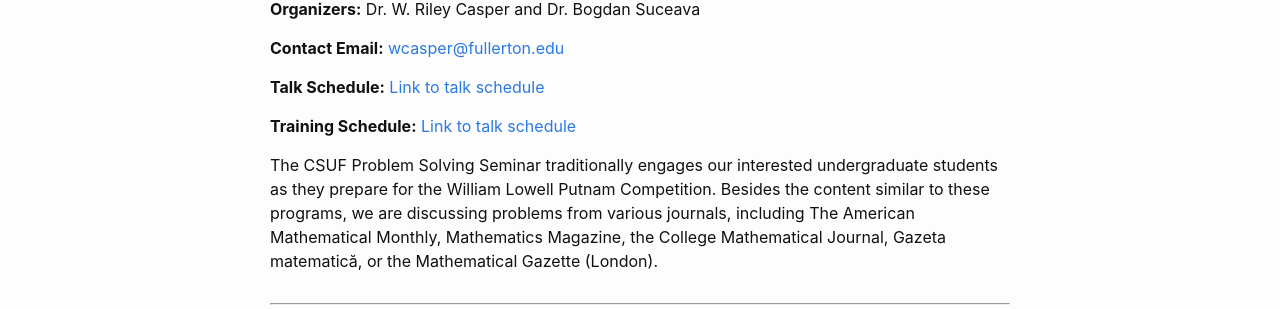
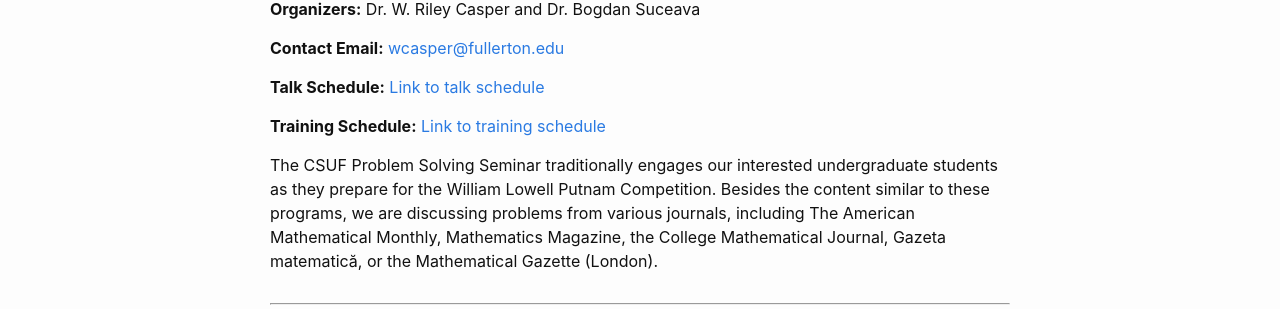
Before and after one commit to wcasper/problem-seminar, a Jekyll site: the page built from index.md, in a window 1280 px wide and 900 px high. Shown: the part 158-467 px from the top of the window. Built offline with Jekyll 4.4.1, drawn with Linux system fonts in a browser that asks for light colours.

Commit message:
fixed typo

```diff
--- a/index.md
+++ b/index.md
@@ -15,7 +15,7 @@ title: CSUF Problem Solving Seminar
 
 **Talk Schedule:** [Link to talk schedule](https://www.fullerton.edu/math/seminars/Problem%20Seminar.php)
 
-**Training Schedule:** [Link to talk schedule](/training)
+**Training Schedule:** [Link to training schedule](problem-seminar/training)
 
 
 The CSUF Problem Solving Seminar traditionally engages our interested
```
